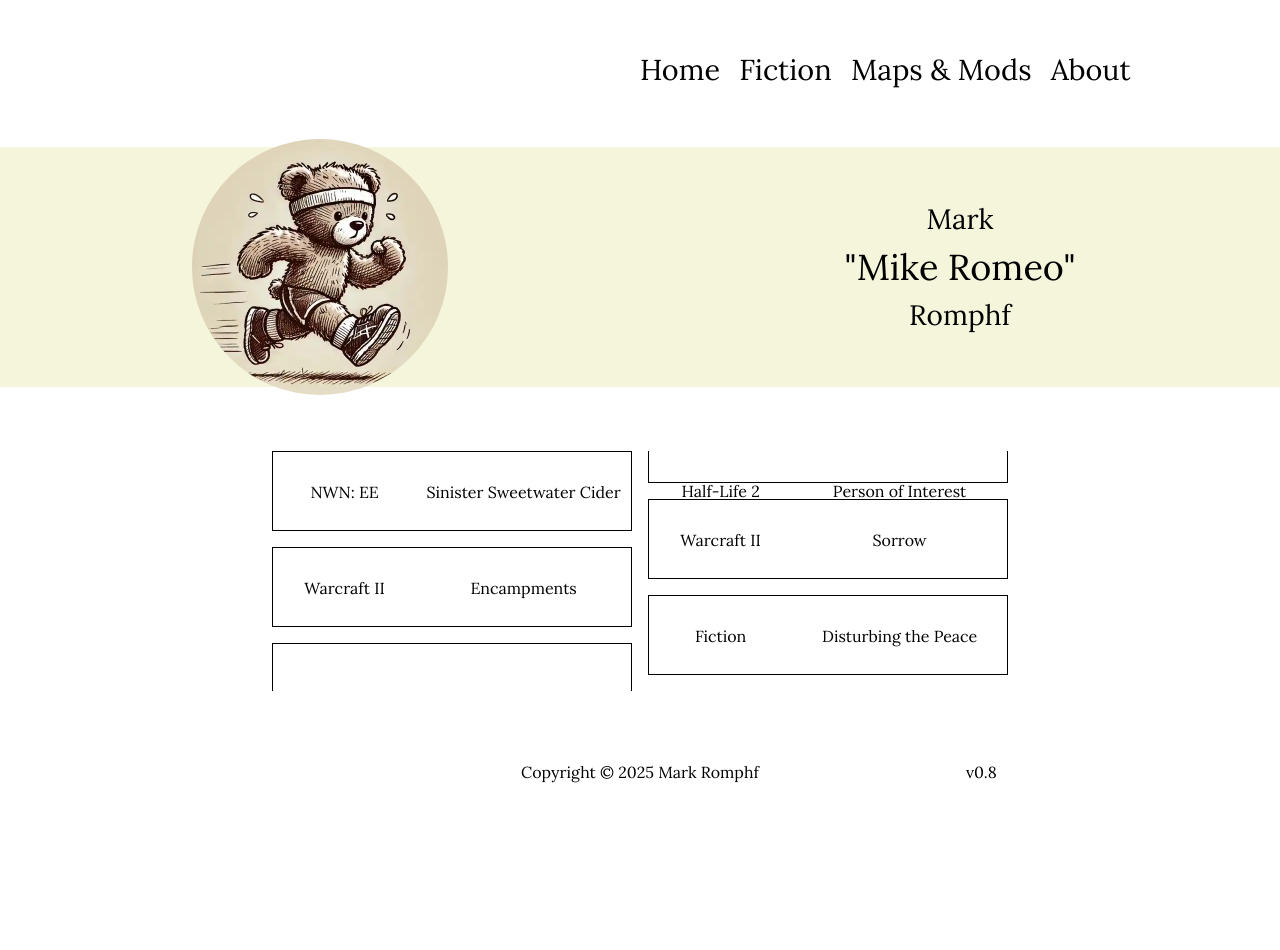
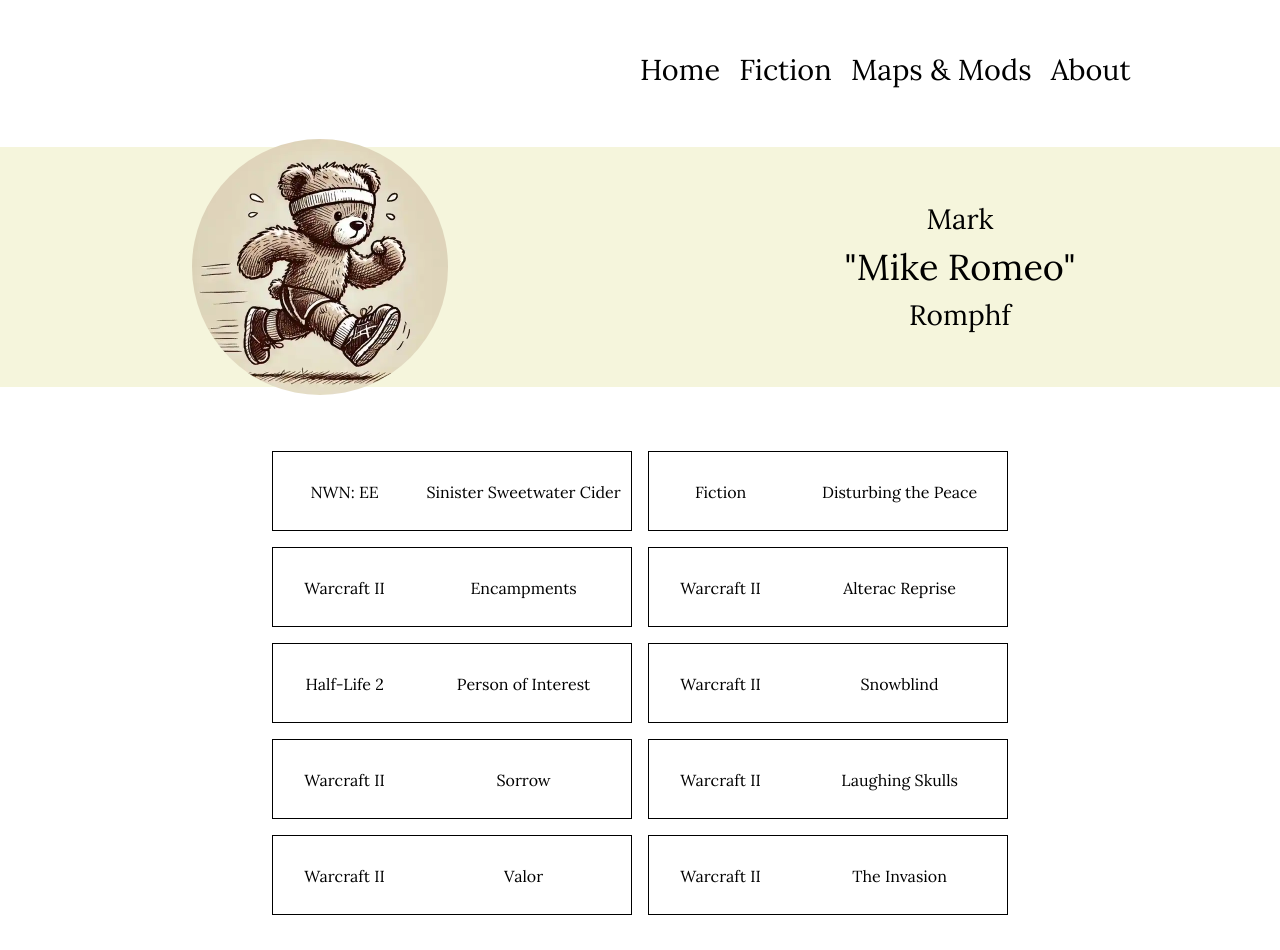
Before and after one commit to mromphf/website, a Vue app: page / in a window 1280 px wide. Shown: the top 950 px of the page. Before the commit the page ends 840 px from the top, so only its background shows below. Built offline with nearby package versions, Linux system fonts and the light colour scheme.

Commit message:
Fill out some War2 titles.

```diff
--- a/src/data/titles.js
+++ b/src/data/titles.js
@@ -20,9 +20,34 @@ const titles = [
         reference:"https://www.gamemaps.com/details/32813"
     },
     {
+        product: "war2",
+        title: "Valor",
+        reference:"https://www.gamemaps.com/details/32795"
+    },
+    {
         product: "fiction",
         title: "Disturbing the Peace",
         reference: "/fiction/disturbing-the-peace"
+    },
+    {
+        product: "war2",
+        title: "Alterac Reprise",
+        reference: "https://www.gamemaps.com/details/32792"
+    },
+    {
+        product: "war2",
+        title: "Snowblind",
+        reference: "https://www.gamemaps.com/details/31907"
+    },
+    {
+        product: "war2",
+        title: "Laughing Skulls",
+        reference: "https://www.gamemaps.com/details/32796"
+    },
+    {
+        product: "war2",
+        title: "The Invasion",
+        reference: "https://www.gamemaps.com/details/31910"
     }
 ];
 
```
